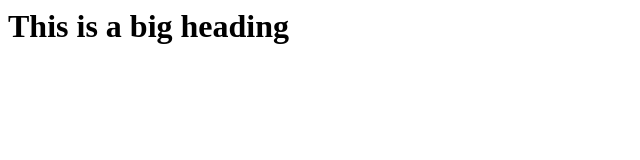
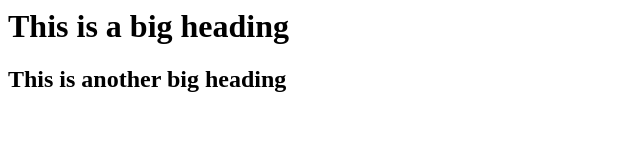
Before and after one commit to kuldeep-nitrkl2304/kuldeep-git, a plain HTML site: page index.html in a window 1280 px wide. Shown: the whole page, without its empty margins (0-640 px from the left). Drawn offline with Linux system fonts and the light colour scheme.

Commit message:
Add another commit by sonicaks

```diff
--- a/index.html
+++ b/index.html
@@ -1,5 +1,6 @@
 <html>
 <body>
 	<h1>This is a big heading</h1>
+	<h2>This is another big heading</h2>
 </body>
 </html>
```
